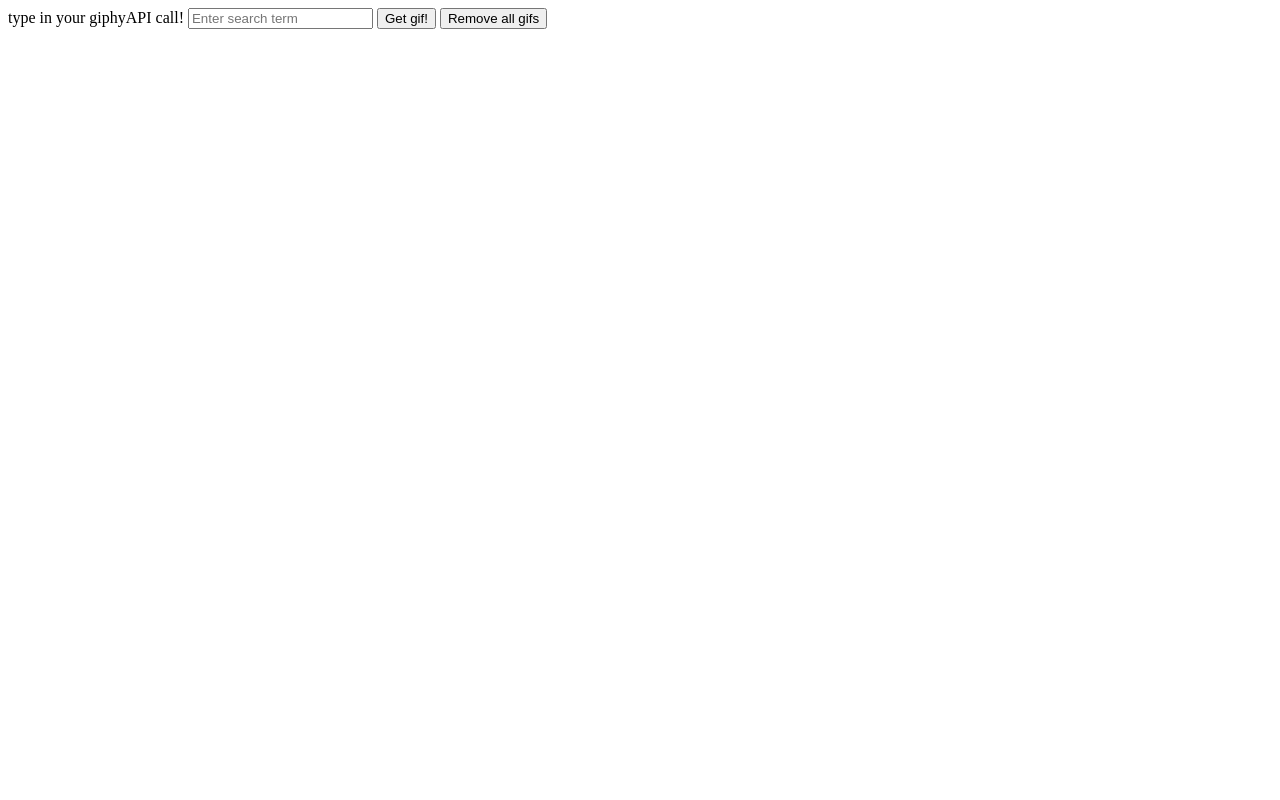
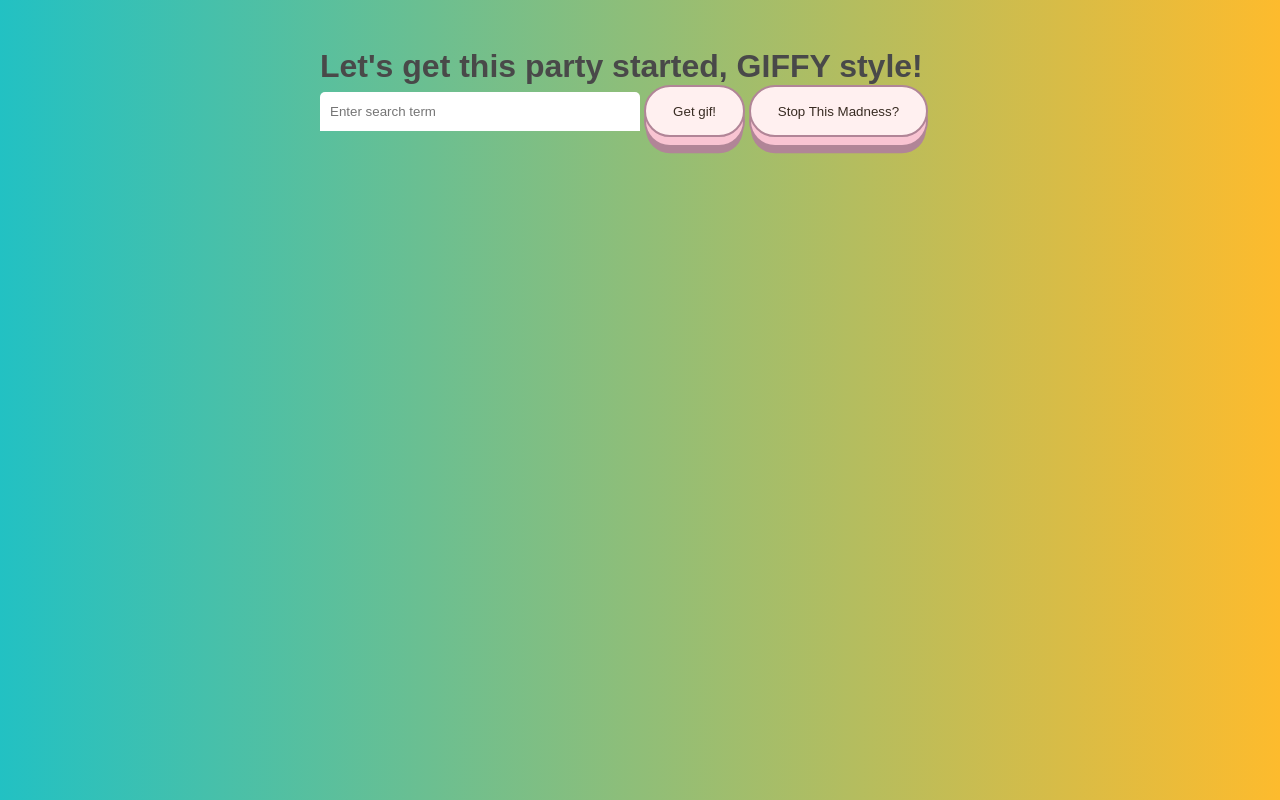
Before and after one commit to CrissyMichelle/GiphyPartie, a plain HTML site: page index.html in a window 1280 px wide. Drawn offline with nearby package versions, Linux system fonts and the light colour scheme.

Commit message:
added styling

```diff
--- a/app.js
+++ b/app.js
@@ -1,4 +1,3 @@
-console.log("Let's get this party started!");
 let apiKey = "K5Z7Isog7oI0Et7L0pcOTbYCTrBUkM36";
 const form = document.querySelector('#searchForm');
 const input = document.querySelector('#search')
@@ -12,8 +11,8 @@ search.addEventListener("click", ev => {
 
 })
 remove.addEventListener("click", ev => {
-    console.log("Party's over?");
-})
+});
+
 async function consolationGig() {
     const res = await axios.get(`https://api.giphy.com/v1/gifs/search?api_key=${apiKey}&limit=1&offset=0&rating=g&lang=en&q=umhello`);
     const img = document.querySelector('#gif');
--- a/index.html
+++ b/index.html
@@ -5,16 +5,17 @@
   <meta charset="UTF-8">
   <meta name="viewport" content="width=device-width, initial-scale=1.0">
   <meta http-equiv="X-UA-Compatible" content="ie=edge">
+  <link rel="stylesheet" href="styles.css">
   <title>Giphy Party!</title>
 </head>
 
 <body>
   <main>
     <form id="searchForm">
-      <label for="search">type in your giphyAPI call!</label>
+      <h1>Let's get this party started, GIFFY style!</h1>
       <input type"text" id="search" placeholder='Enter search term'>
-      <button id="btnSearch">Get gif!</button>
-      <button id="deleteBtn">Remove all gifs</button>
+      <button class="style" id="btnSearch">Get gif!</button>
+      <button class="style" id="deleteBtn">Stop This Madness?</button>
     </form>
   </main>
   <div id="gifList">
--- /dev/null
+++ b/styles.css
@@ -0,0 +1,94 @@
+@import url('https://fonts.googleapis.com/css?family=Rubik:700&display=swap');
+
+* {
+    margin: 0;
+    padding: 0;
+    box-sizing: border-box;
+}
+
+body {
+    min-height: 50vh;
+    background: linear-gradient(to right, #22c1c3, #fdbb2d);
+    font-family: Avenir, sans-serif;
+    color: rgb(73, 73, 73);
+}
+
+main {
+    position: absolute;
+    top: 6%;
+    left: 50%;
+    transform: translateX(-50%);
+}
+
+h1 {
+    float: left;
+    display: inline;
+}
+
+input {
+    color: inherit;
+    padding: 12px 10px;
+    width: 25vw;
+    border-top-right-radius: 5px;
+    border-top-left-radius: 5px;
+    border: none;
+    outline: none;
+}
+
+div {
+    position: absolute;
+    top: 18%;
+}
+
+button {
+    box-sizing: border-box;
+    &::before, &::after {
+        box-sizing: border-box;
+    }
+    font-family: Avenir, sans-serif;
+    cursor: pointer;
+    background: #fff0f0;
+    display: inline-block;
+    outline: none;
+    border: 0;
+    border-radius: 10dvb;
+    &.style {
+    color: #382b22;
+    padding: 1.25em 2em;
+    border: 2px solid #b18597;
+    border-radius: 0.75 em;
+    transform-style: preserve-3d;
+    transition: transform 150ms cubic-bezier(0, 0, 0.58, 1), background 150ms cubic-bezier(0, 0, 0.58, 1);
+        &::before {
+            position: absolute;
+            content: '';
+            width: 100%;
+            height: 100%;
+            top: 0;
+            left: 0;
+            right: 0;
+            bottom: 0;
+            background: #f9c4d2;
+            border-radius: inherit;
+            box-shadow: 0 0 0 2px #b18597, 0 0.625em 0 0 #b18597;
+            transform: translate3d(0, 0.75em, -1em);
+            transition: transform 150ms cubic-bezier(0, 0, 0.58, 1), background 150ms cubic-bezier(0, 0, 0.58, 1);
+        }
+        &:hover {
+            background: #ffe9e9;
+            transform: translate(0em, 0.75em);
+            &::before {
+                box-shadow: 0 0 0 2px #b18597, 0 0 #ffe9e9;
+                transform: translate3d(0, 0.5em, -1em);
+            }
+        }
+        &:active {
+            background: #ffe9e9;
+            transform: translate(0em, 0.75em);
+            &::before {
+                box-shadow: 0 0 0 2px #b18597, 0 0 #ffe9e9;
+                transform: translate3d(0, 0, -1em);
+            }
+        }
+    }
+}
```
